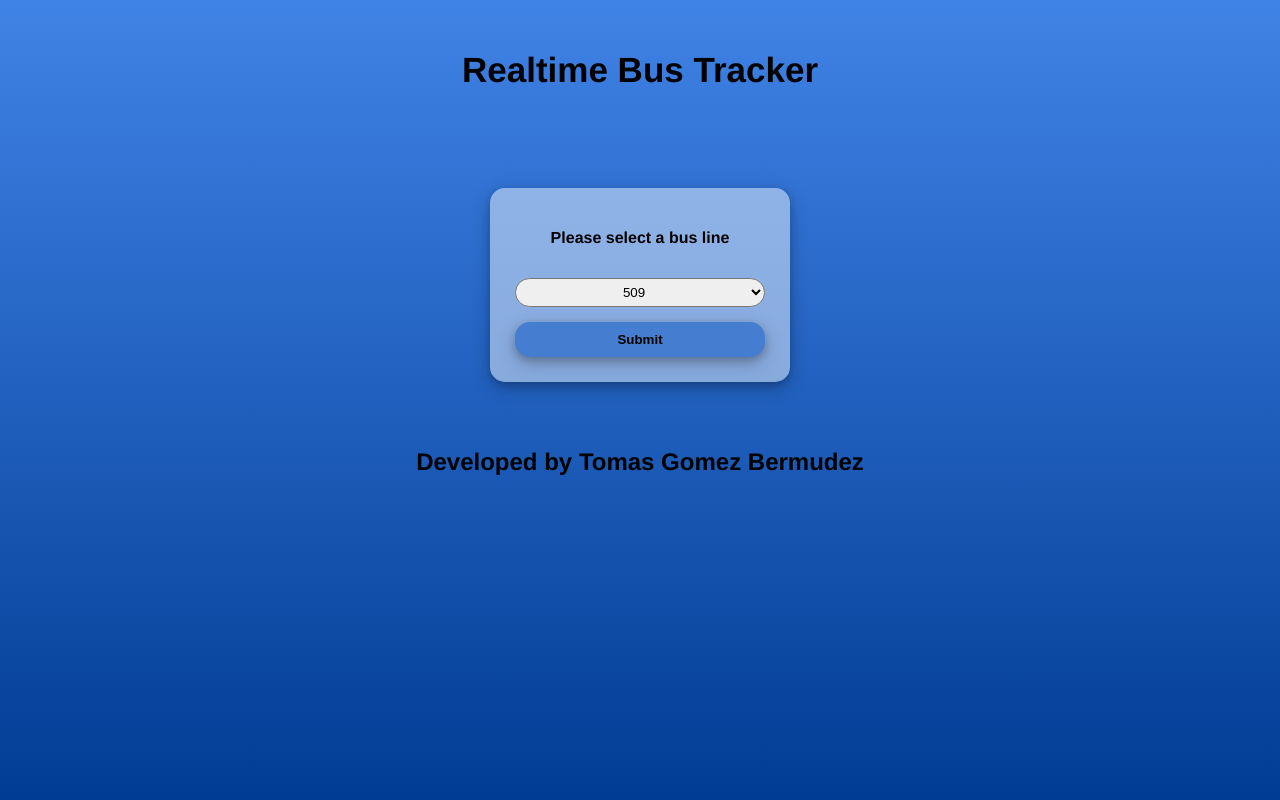
After one commit to TomasGB/bus-tracker-web-app, a Flask app: page / in a window 1280 px wide. The commit adds this page. Run offline with Flask 2, Linux system fonts and the light colour scheme.

Commit message:
made a new template and added styles

```diff
--- a/static/styles/styles.css
+++ b/static/styles/homeStyles.css
@@ -1,8 +1,8 @@
-
 .body{
     font-family:Helvetica;
     justify-content: center;
     padding:0%;
+    margin:0%;
 }
 .container{
     background: linear-gradient(#4083E6,#013c94);
@@ -25,6 +25,7 @@
 }
 .dev-tag a{
     color:#000000;
+    text-decoration: none;
 }
 .dev-tag a:hover{
     color:rgb(78, 78, 78);
--- /dev/null
+++ b/static/styles/indexStyles.css
@@ -0,0 +1,80 @@
+.body{
+    font-family:Helvetica;
+    justify-content: center;
+    padding:0%;
+    margin:0%;
+}
+.container{
+    background: linear-gradient(#4083E6,#013c94);
+    justify-content: center;
+    align-self: center;
+    min-width:100%;
+    min-height:100vh;
+}
+.title{
+    color:#000000;
+    font-size: 35px;
+    font-weight: 700;
+    padding:50px 20px;
+    text-align:center;
+}
+.dev-tag{
+    margin-top: 50px;
+    font-size: 1.5rem;
+    font-weight: 600;
+    text-align: center;
+    color:#000000;
+}
+.dev-tag a{
+    color:#000000;
+    text-decoration: none;
+}
+.dev-tag a:hover{
+    color:rgb(78, 78, 78);
+    text-decoration: none;
+    cursor:pointer;
+}
+.wrapper{
+    display:flex;
+    justify-content:center;
+    align-self: center;
+}
+.form{
+    background-color: #ffffff75;
+    display:flex;
+    flex-direction: column;
+    justify-content:center;
+    align-self: center;
+    width:250px;
+    height:fit-content;
+    text-align: center;
+    margin-top: 25px;
+    padding: 25px;
+    border-radius: 15px;
+    box-shadow: 0 4px 8px 0 rgba(0, 0, 0, 0.2), 0 6px 20px 0 rgba(0, 0, 0, 0.19);
+}
+.form select{
+    margin:15px 0px;
+    padding:5px;
+    border-radius: 15px;
+    text-align: center;
+}
+.form select:hover{
+    cursor:pointer;
+}
+.form select option:hover{
+    cursor:pointer;
+}
+.form input{
+    background-color: #457dd1;
+    font-weight: 700;
+    border:none;
+    border-radius: 15px;
+    padding:10px;
+    width:100%;
+    box-shadow: 0 4px 8px 0 rgba(0, 0, 0, 0.2), 0 6px 20px 0 rgba(0, 0, 0, 0.19);
+}
+.form input:hover{
+    background-color: #548adb;
+    cursor:pointer;
+}
--- /dev/null
+++ b/templates/index.html
@@ -0,0 +1,42 @@
+<html>
+
+<head>
+    <title>Realtime Bus Tracker</title>
+    <link rel="stylesheet" type="text/css" href="{{ url_for('static',filename='styles/indexStyles.css') }}">
+    <meta name="viewport" content="width=device-width, initial-scale=1">
+</head>
+
+<body class='body'>
+    <div class='container'>
+        <script>
+            function bus_query() {
+                let e = document.getElementById("bus_line");
+                let buses_list = e.options[e.selectedIndex].value;
+                let theUrl = "/bus/".concat(buses_list);
+                window.location.replace(theUrl);
+            }
+        </script>
+        <h1 class='title'>Realtime Bus Tracker</h1>
+
+        <div class='wrapper'>
+            <form class='form' method="GET">
+                <p><strong>Please select a bus line</strong></p>
+                <select id="bus_line" name="bus_line">
+                    <option value="509">509</option>
+                    <option value="516">516</option>
+                </select>
+                <input type="button" value="Submit" onclick="bus_query()">
+            </form>
+        </div>
+        <div class='dev-tag'>
+            <p>
+                Developed by
+                <a href="https://github.com/TomasGB" target="_blank" rel="noopener noreferrer">
+                    Tomas Gomez Bermudez
+                </a>
+            </p>
+        </div>
+    </div>
+</body>
+
+</html>
```
Also changed, not shown: templates/home.html (+6 -3 lines).
